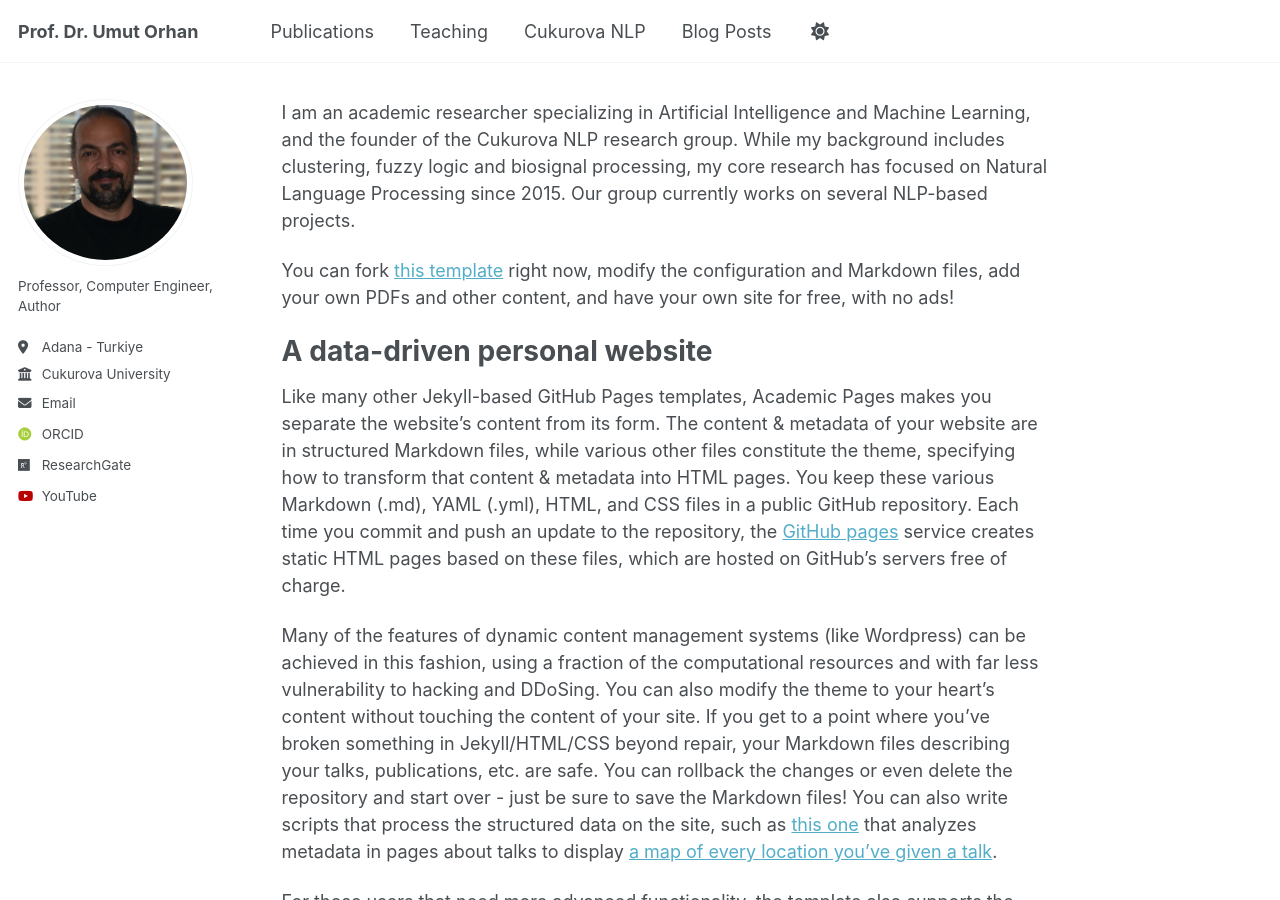
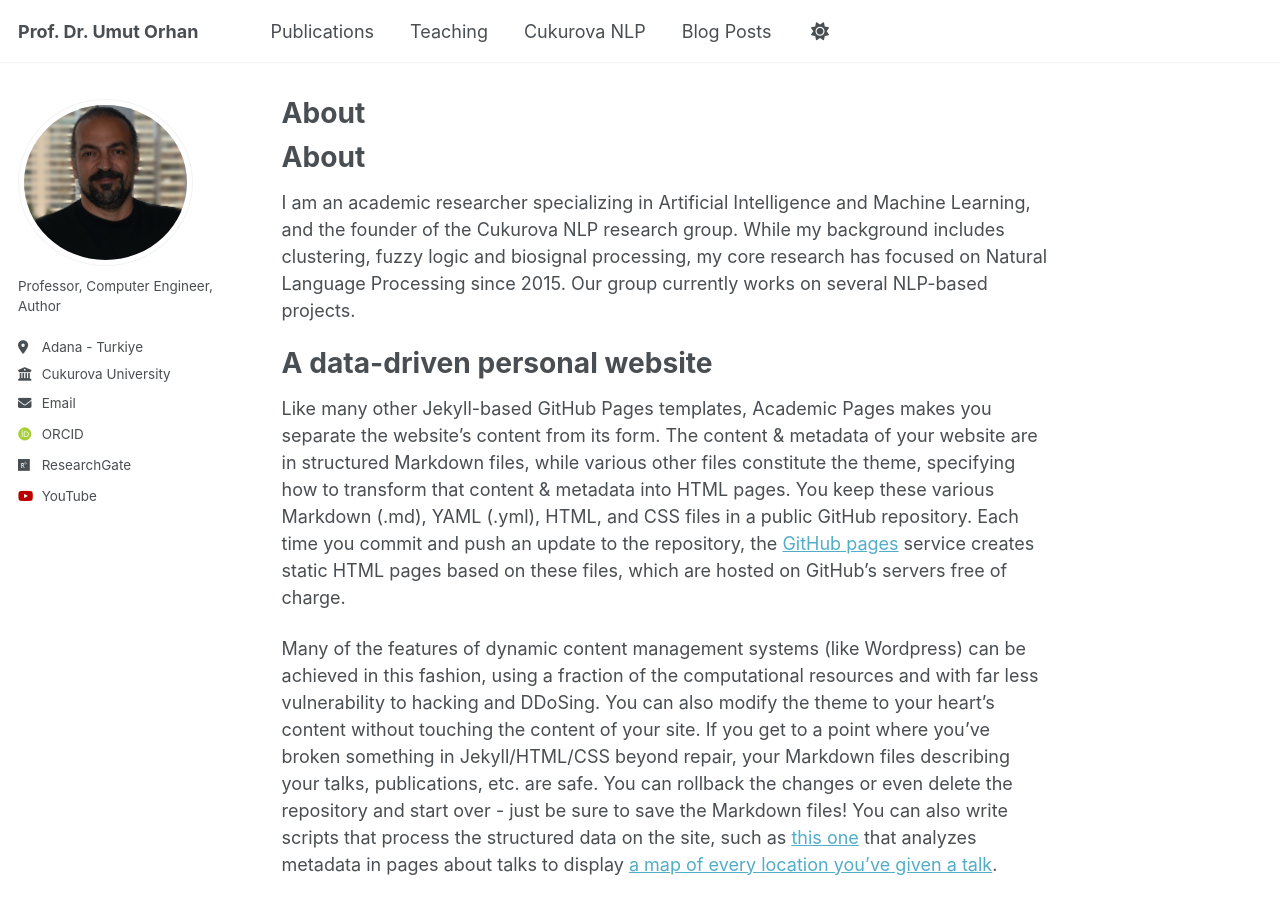
Before and after one commit to uorhan/uorhan.github.io, a Jekyll site: the page built from _pages/about.md, in a window 1280 px wide and 900 px high. Built offline with Jekyll 4.4.1, drawn with Linux system fonts in a browser that asks for light colours; some web fonts are replaced; our own code applies the rules of GitHub Pages for plain Markdown files.

Commit message:
Update about.md

```diff
--- a/_pages/about.md
+++ b/_pages/about.md
@@ -6,10 +6,9 @@
   - /about/
   - /about.html
 ---
-
+About
+======
 I am an academic researcher specializing in Artificial Intelligence and Machine Learning, and the founder of the Cukurova NLP research group. While my background includes clustering, fuzzy logic and biosignal processing, my core research has focused on Natural Language Processing since 2015. Our group currently works on several NLP-based projects.
-
- You can fork [this template](https://github.com/academicpages/academicpages.github.io) right now, modify the configuration and Markdown files, add your own PDFs and other content, and have your own site for free, with no ads!
 
 A data-driven personal website
 ======
```
